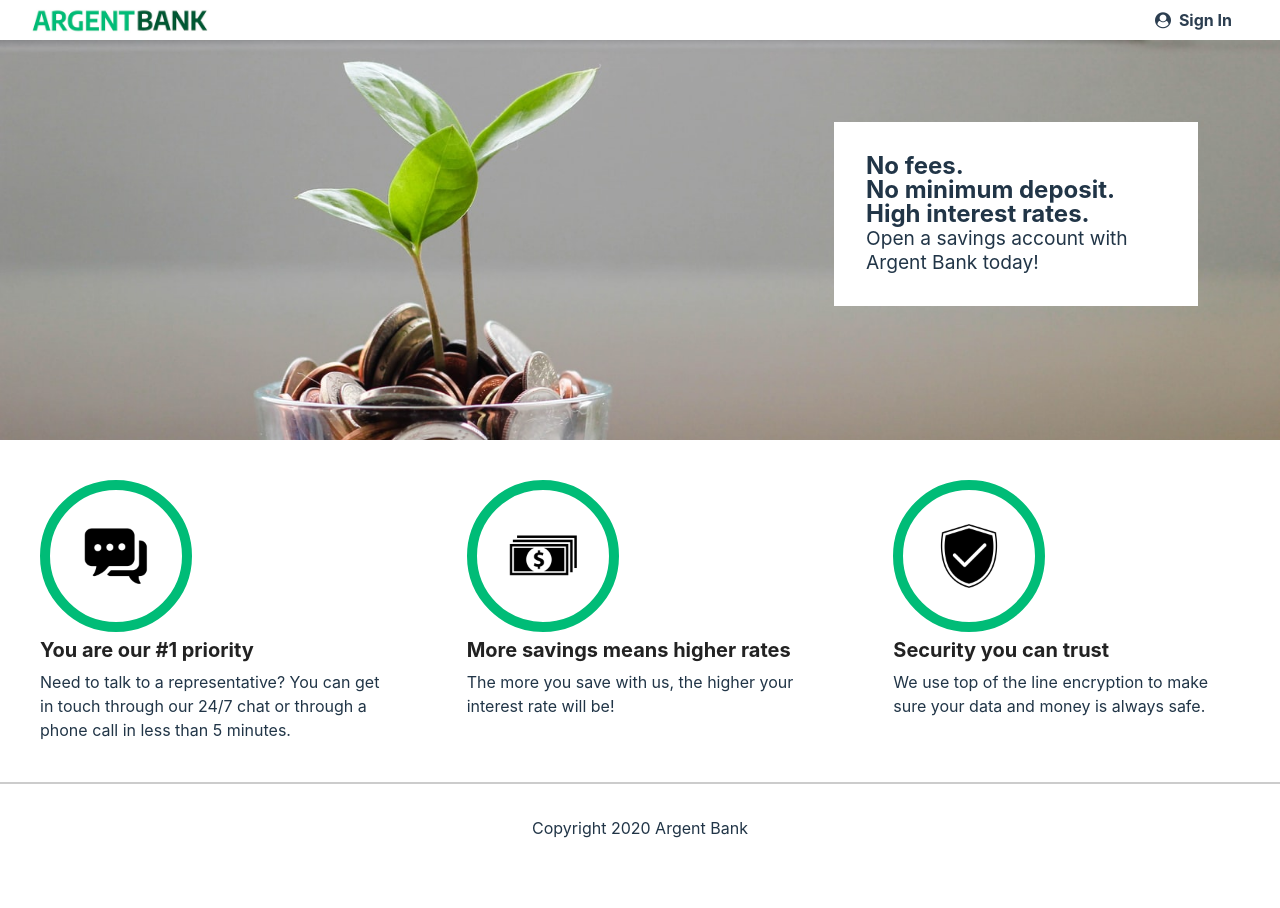
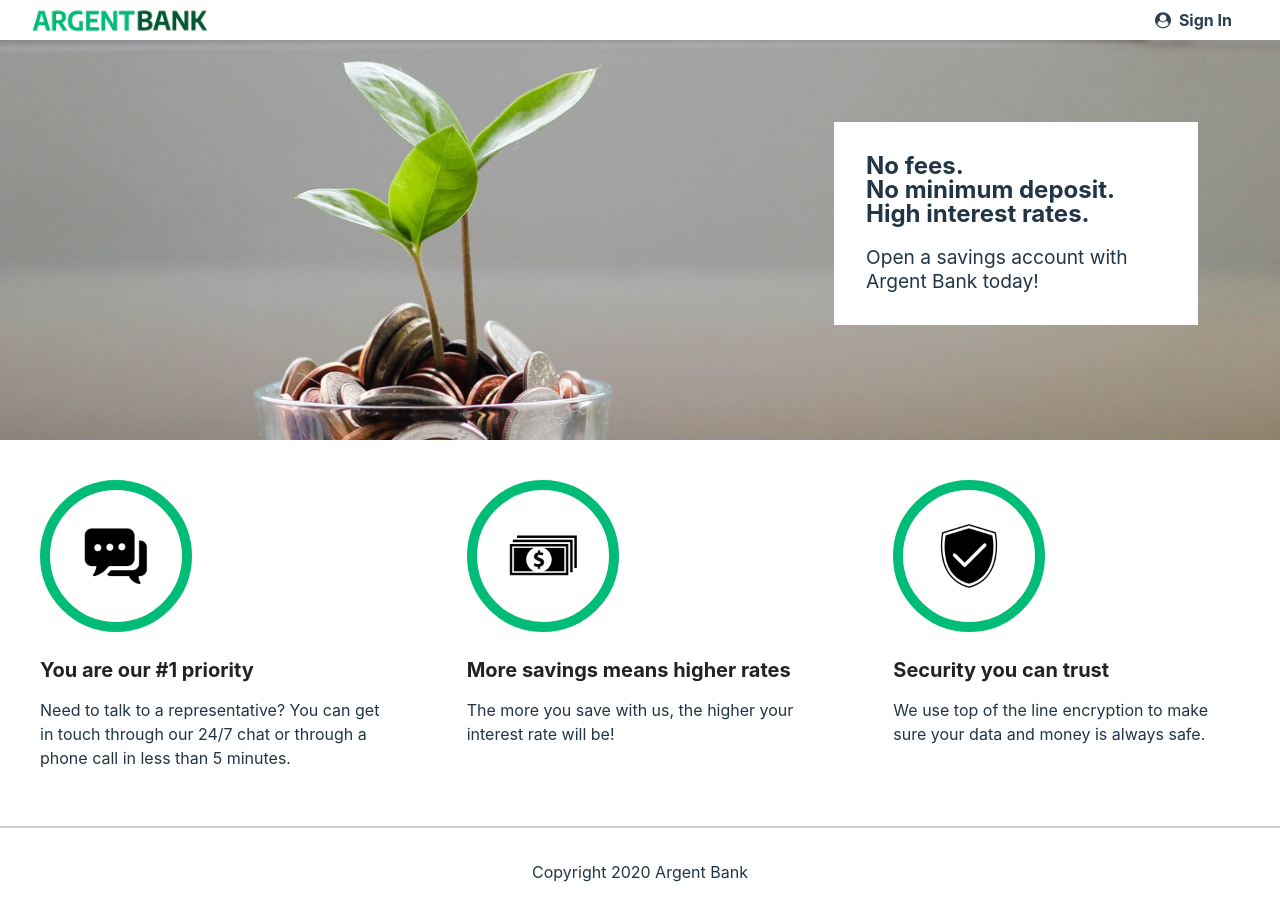
Before and after one commit to Pbpx100/Argent-bank, a React (Vite) app: page / in a window 1280 px wide. Before the commit the page ends 864 px from the top, so only its background shows below. Built offline with nearby package versions, Linux system fonts and the light colour scheme.

Commit message:
Update index.css

```diff
--- a/src/index.css
+++ b/src/index.css
@@ -1,8 +1,3 @@
-* {
-  margin: 0px;
-  padding: 0px;
-}
-
 #root {
   width: 100%;
 
```
